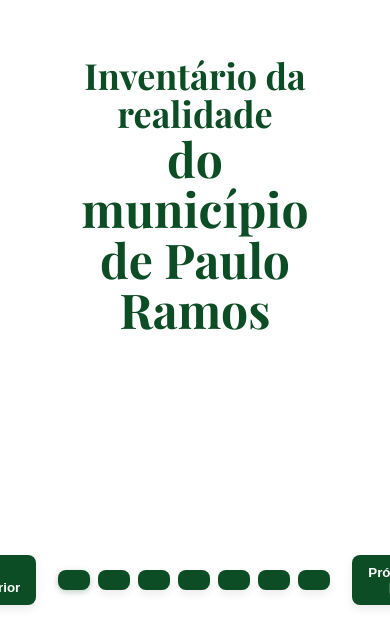
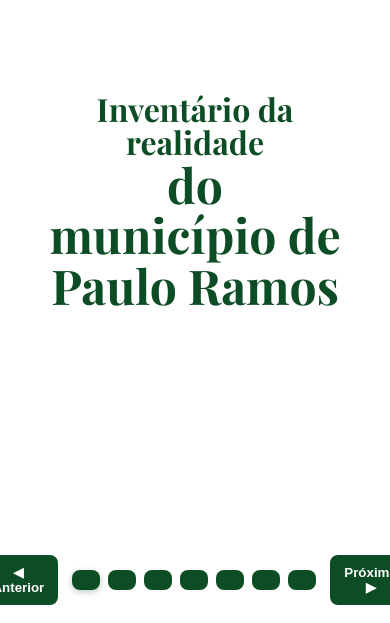
Before and after one commit to DanielGaming0/slade, a plain HTML site: page index.html in a window 390 px wide. Shown: the part 221-844 px from the top of the page. Drawn offline with nearby package versions, Linux system fonts and the light colour scheme.

Commit message:
Atualizar o style.css

```diff
--- a/style.css
+++ b/style.css
@@ -3,105 +3,61 @@
   --green-light: #e6f0e7;
   --white: #ffffff;
   --text: #222;
-  --transition-time: 600ms;
+  --trans: 600ms;
 }
 
 *{box-sizing:border-box}
-html,body{height:100%;font-family:Inter, Arial, sans-serif;color:var(--text);margin:0}
+html,body{height:100%;margin:0;font-family:Inter, Arial, sans-serif;color:var(--text)}
 .slider{position:relative;width:100%;height:100vh;overflow:hidden;background:var(--white)}
-
-/* container das seções (slides) */
 .slides{position:relative;width:100%;height:100%}
 
-/* slide padrão */
+/* base slide */
 .slide{
-  position:absolute;
-  left:0; top:0;
-  width:100%;
-  height:100%;
-  padding:48px;
-  display:flex;
-  flex-direction:column;
-  justify-content:center;
-  align-items:flex-start;
-  background:var(--white);
-  transform:translateX(100%);
-  opacity:0;
-  transition: transform var(--transition-time) ease, opacity var(--transition-time) ease;
-  will-change: transform, opacity;
+  position:absolute;left:0;top:0;width:100%;height:100%;padding:48px;display:flex;flex-direction:column;justify-content:center;align-items:flex-start;
+  background:var(--white);transform:translateX(100%);opacity:0;transition:transform var(--trans) ease,opacity var(--trans) ease;
 }
+.slide.active{transform:translateX(0);opacity:1;z-index:2}
 
-/* slide ativo */
-.slide.active{
-  transform:translateX(0);
-  opacity:1;
-  z-index:2;
-}
+/* slide - title (banner) */
+.slide--title{padding:0;display:flex;align-items:center;justify-content:center;text-align:center;overflow:hidden}
+.title-wrap{position:relative;z-index:3;padding:80px 24px}
+.slide--title h1{font-family:'Playfair Display',serif;font-size:48px;color:var(--green-dark);line-height:1.05;margin:0}
+.slide--title span{display:block;font-size:48px}
+.crest-overlay{position:absolute;inset:0;background-size:cover;background-position:center;filter:brightness(1);z-index:1}
 
-/* quando slide está saindo para esquerda/direita, manipulado pelo JS via transform */
-.slide .title-wrap{max-width:1200px;margin:0 auto;text-align:center;width:100%}
-.slide h1{
-  font-family: 'Playfair Display', serif;
-  font-size:48px;
-  color:var(--green-dark);
-  line-height:1.05;
-  margin:0 0 10px;
-}
-.slide h1 span{display:block;font-size:48px}
+/* content wrappers */
+.content-wrap{display:flex;gap:28px;align-items:flex-start;width:100%;max-width:1200px;margin:0 auto}
+.content-wrap.column{flex-direction:column}
+.two-col{display:grid;grid-template-columns:1fr 1fr;gap:28px;align-items:center;width:100%;max-width:1200px;margin:0 auto}
+.text{max-width:720px}
+h2{font-size:32px;color:var(--green-dark);margin-bottom:14px}
+p{font-size:16px;line-height:1.6}
 
-/* títulos e textos */
-.slide h2{
-  font-size:32px;color:var(--green-dark);margin-bottom:18px;font-weight:600
-}
-.slide p{font-size:16px;line-height:1.6;max-width:980px}
+/* imagens */
+.section-img{max-width:360px;border-radius:8px}
+.section-img.small{max-width:140px;margin-top:18px}
+.img-small{width:120px;height:120px;object-fit:cover;border-radius:12px;border:6px solid rgba(13,77,37,0.06)}
+.img-big{width:100%;height:320px;object-fit:cover;border-radius:20px}
+.img-vertical{width:280px;height:420px;object-fit:cover;border-radius:6px;box-shadow:0 12px 30px rgba(0,0,0,0.12)}
+.img-card{width:320px;height:220px;object-fit:cover;border-radius:14px;box-shadow:0 14px 38px rgba(0,0,0,0.22)}
+.circle{width:280px;height:280px;border-radius:50%;object-fit:cover;box-shadow:0 12px 30px rgba(0,0,0,0.12)}
+
+/* listas */
 .features, .bullet{margin-left:18px;padding-left:12px}
 .features li, .bullet li{margin-bottom:12px;font-size:16px}
 
-/* slide 1 (banner/brasão) - usa a imagem fornecida */
-.slide--title{
-  display:flex;
-  align-items:center;
-  justify-content:center;
-  text-align:center;
-  padding:0;
-  overflow:hidden;
-}
-.slide--title .title-wrap{
-  position:relative;
-  z-index:3;
-  padding:80px 24px;
-}
-.slide--title h1{color:var(--green-dark);font-size:48px;text-shadow:0 1px 0 rgba(255,255,255,0.6)}
-.slide--title .crest-overlay{
-  position:absolute;inset:0;background-image:url('slide1-bg.jpg');background-size:cover;background-position:center;filter:brightness(1);opacity:1;z-index:1;
-}
-
-/* duas colunas simples (imagem placeholder + texto) */
-.two-col{display:grid;grid-template-columns:1fr 1fr;gap:28px;align-items:center;width:100%}
-.img-placeholder{height:320px;border-radius:12px;background:linear-gradient(180deg,#cfead7, #e6f0e7);display:flex;align-items:center;justify-content:center;color:var(--green-dark);font-weight:600}
-
-/* controles */
-.controls{
-  position:absolute;left:0;right:0;bottom:18px;display:flex;align-items:center;justify-content:center;gap:14px;z-index:10;
-}
-.controls button{
-  background:var(--green-dark);color:#fff;border:none;padding:10px 16px;border-radius:8px;font-weight:600;cursor:pointer;
-  box-shadow:0 4px 10px rgba(10,10,10,0.08);
-}
-.controls button:active{transform:translateY(1px)}
-
-/* dots */
-.dots{display:flex;gap:8px;margin:0 8px}
-.dot{
-  width:12px;height:12px;border-radius:50%;background:rgba(0,0,0,0.15);cursor:pointer;border:2px solid rgba(255,255,255,0.0)
-}
+/* controls */
+.controls{position:absolute;left:0;right:0;bottom:18px;display:flex;align-items:center;justify-content:center;gap:14px;z-index:10}
+.controls button{background:var(--green-dark);color:#fff;border:none;padding:10px 14px;border-radius:8px;cursor:pointer;font-weight:700}
+.dots{display:flex;gap:8px}
+.dot{width:12px;height:12px;border-radius:50%;background:rgba(0,0,0,0.12);cursor:pointer}
 .dot.active{background:var(--green-dark);box-shadow:0 2px 6px rgba(13,77,37,0.28)}
 
 /* responsivo */
 @media(max-width:900px){
-  .slide h1{font-size:36px}
-  .slide h2{font-size:24px}
-  .two-col{grid-template-columns:1fr}
-  .img-placeholder{height:200px}
-  .slide{padding:28px}
+  .two-col{grid-template-columns:1fr;}
+  .title-wrap h1{font-size:32px}
+  .img-vertical{width:220px;height:340px}
+  .circle{width:200px;height:200px}
+  .slide{padding:24px}
 }
```
